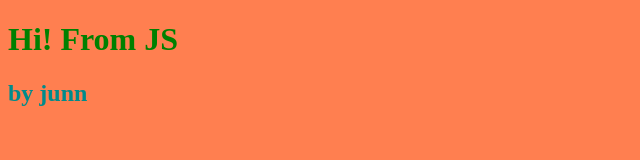
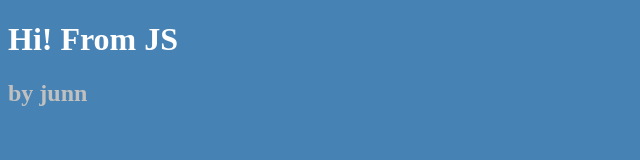
Before and after one commit to toodox/vanillajs_practice, a plain HTML site: page index.html in a window 1280 px wide. Shown: the whole page, without its empty margins (0-640 px from the left). Drawn offline with Linux system fonts and the light colour scheme.

Commit message:
그냥 해봄

```diff
--- a/index.js
+++ b/index.js
@@ -71,6 +71,6 @@
     //#2.3 Modifying the DOM with JS
     //id title에서 모든 가능성 보여주기
 
-    title.style.color = "green"; // 폰트 색 변경
+    title.style.color = "white"; // 폰트 색 변경
     document.title = "I own you now"; // 탭 이름 변경
     console.dir(document); // 바꿀 수 있는 것들 목록을 보여줌
--- a/style.css
+++ b/style.css
@@ -1,5 +1,5 @@
 body{
-    background-color: coral;
+    background-color: steelblue;
 }
 
 h1{
@@ -7,5 +7,5 @@ h1{
 }
 
 h2{
-    color: darkcyan;
+    color: silver;
 }
```
